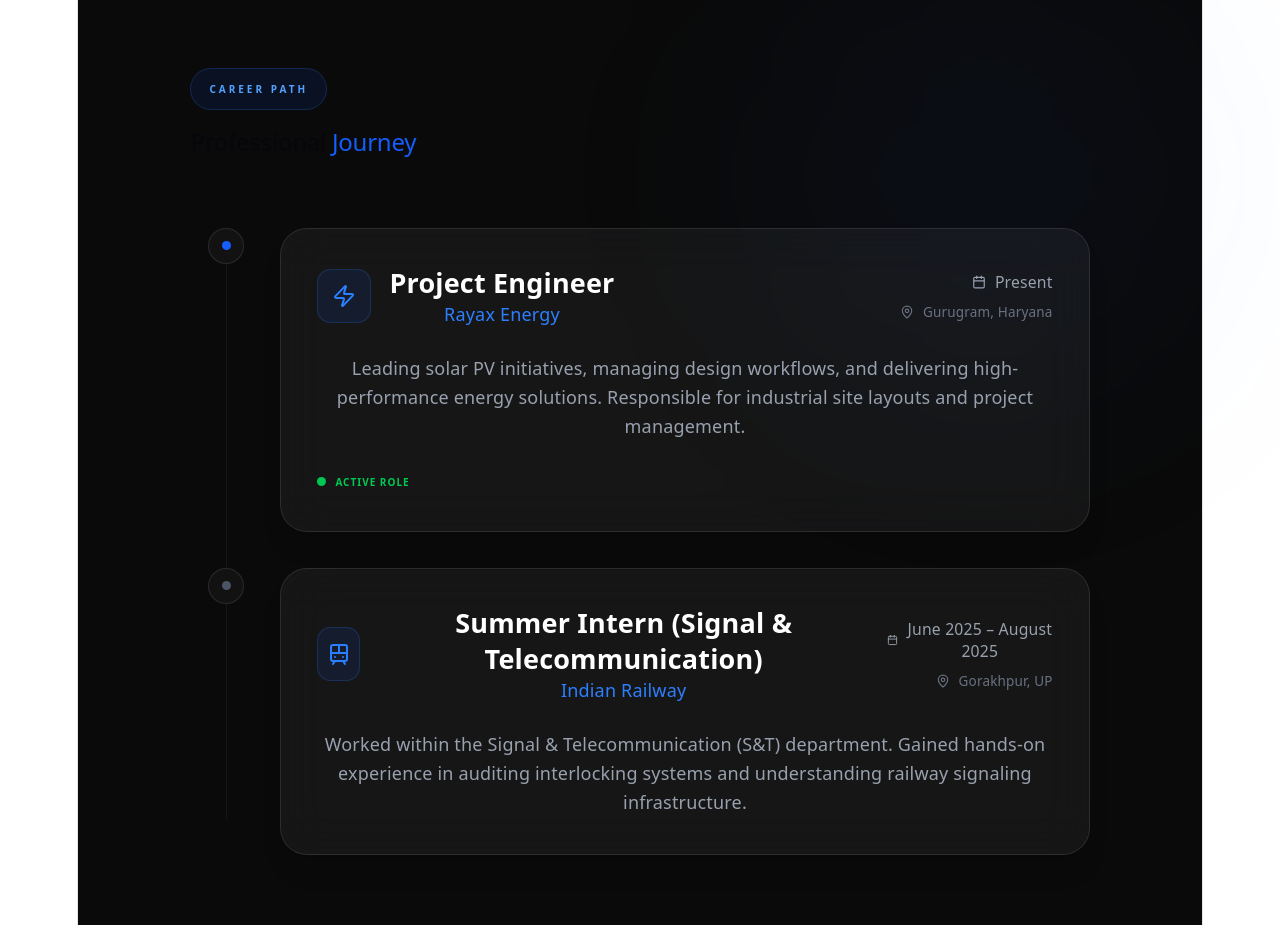
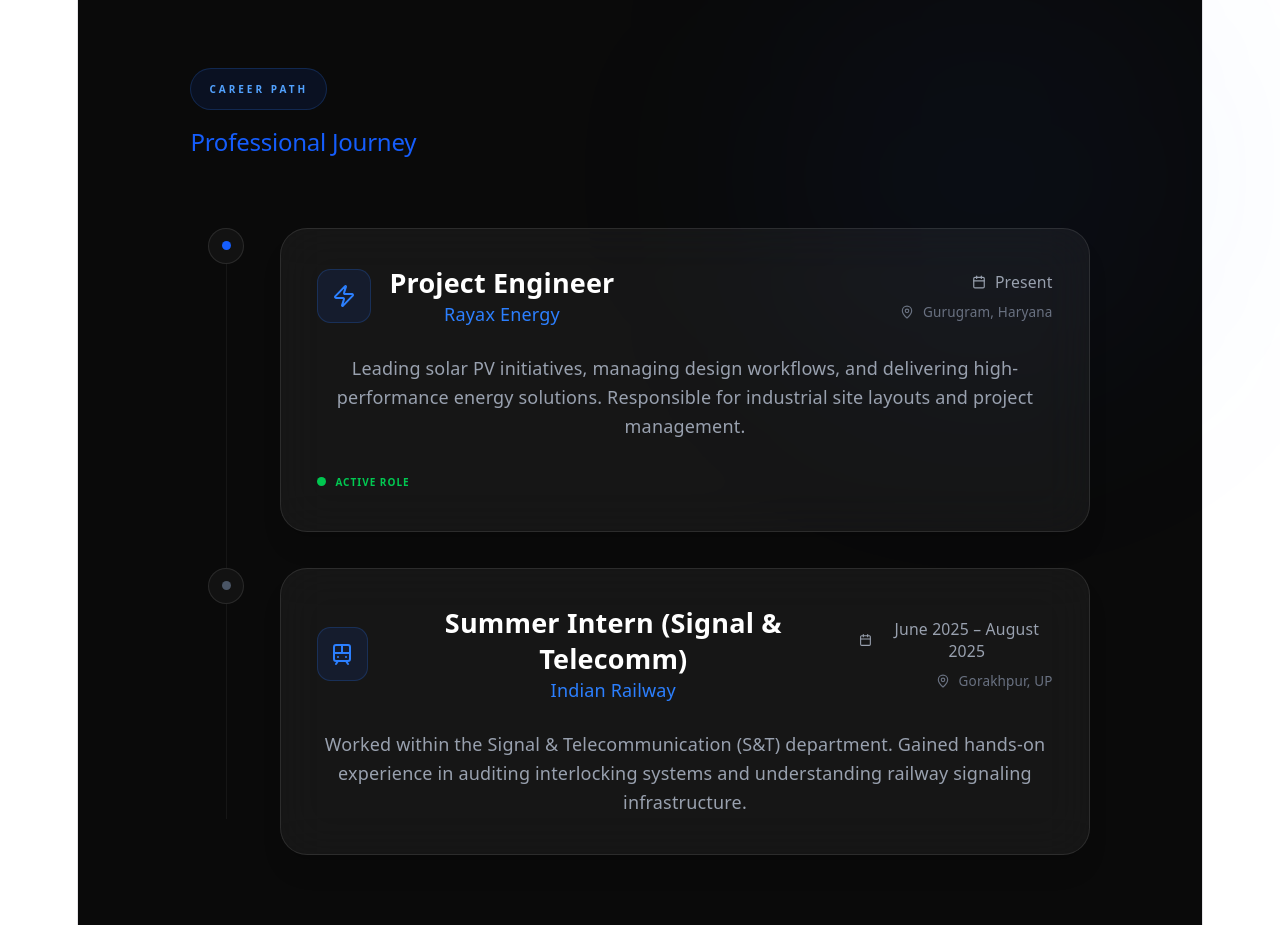
Before and after one commit to Ajeetsingh098/MyPortFolio, a React (Vite) app: page / in a window 1280 px wide. Shown: the part 840-1765 px from the top of the page. Built offline with nearby package versions, Linux system fonts and the light colour scheme.

Commit message:
experience add

```diff
--- a/src/Components/Experience.jsx
+++ b/src/Components/Experience.jsx
@@ -15,7 +15,7 @@
     },
     {
       company: "Indian Railway",
-      role: "Summer Intern (Signal & Telecommunication)",
+      role: "Summer Intern (Signal & Telecomm)",
       period: "June 2025 – August 2025",
       location: "Gorakhpur, UP",
       description: "Worked within the Signal & Telecommunication (S&T) department. Gained hands-on experience in auditing interlocking systems and understanding railway signaling infrastructure.",
@@ -49,7 +49,7 @@
             transition={{ delay: 0.2 }}
             className="text-4xl md:text-6xl font-black tracking-tighter"
           >
-            Professional <span className="text-blue-600">Journey</span>
+             <span className="text-blue-600">Professional Journey</span>
           </motion.h2>
         </div>
 
```
